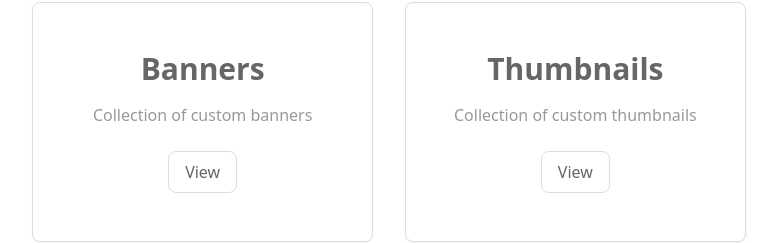
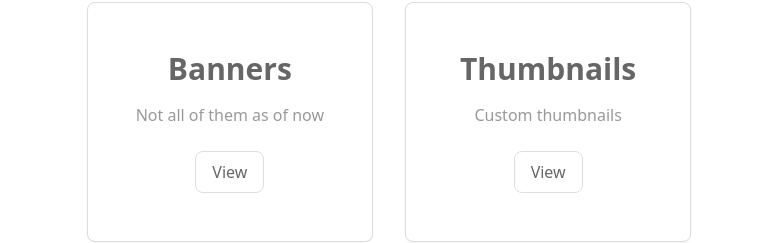
Before and after one commit to OriginPoints/portfolio, a Next.js app: page / in a window 1280 px wide. Shown: the part 350-593 px from the top of the page, without its empty margins (251-1028 px from the left). Built offline with nearby package versions, Linux system fonts and the light colour scheme.

Commit message:
Update portfolio with latest changes, including anti-theft measures and UI improvements.

```diff
--- a/src/pages/index.tsx
+++ b/src/pages/index.tsx
@@ -23,12 +23,13 @@ const galleryItems: GalleryItem[] = [
  // { id: 4, title: 'Banner', image: 'https://placehold.co/3500x1500/000000/ffffff?text=Banner', category: 'banners' },
 
   // Thumbnails
-  { id: 6, title: 'Youtube Thumbnail', image: 'https://i.ibb.co/TsFFt4H/dominating-afx.png', category: 'thumbnails' },
-  { id: 7, title: 'Youtube Thumbnail', image: 'https://i.ibb.co/93Cv8rfj/thumbnail-settings-guide.png', category: 'thumbnails' },
-  { id: 8, title: 'Youtube Thumbnail', image: 'https://i.ibb.co/qbfDW82/youtube.png', category: 'thumbnails' },
-  { id: 9, title: 'Youtube Thumbnail', image: 'https://i.ibb.co/rGWMpqpb/youtube2.png', category: 'thumbnails' },
-  { id: 10, title: 'Game Thumbnail', image: 'https://i.ibb.co/W4zNHTB9/Drawing-28-sketchpad-1.png', category: 'thumbnails' },
-  { id: 11, title: 'Game Thumbnail', image: 'https://i.ibb.co/LdvmRvd0/ya-afx.png', category: 'thumbnails' },
+  { id: 6, title: 'Thumbnail', image: 'https://i.ibb.co/TsFFt4H/dominating-afx.png', category: 'thumbnails' },
+  { id: 7, title: 'Thumbnail', image: 'https://i.ibb.co/bMys845m/autistic-afx.png', category: 'thumbnails' },
+  { id: 12, title: 'Thumbnail', image: 'https://i.ibb.co/93Cv8rfj/thumbnail-settings-guide.png', category: 'thumbnails' },
+  { id: 11, title: 'Thumbnail', image: 'https://i.ibb.co/LdvmRvd0/ya-afx.png', category: 'thumbnails' },
+  { id: 8, title: 'Thumbnail', image: 'https://i.ibb.co/W4zNHTB9/Drawing-28-sketchpad-1.png', category: 'thumbnails' },
+  { id: 9, title: 'Thumbnail', image: 'https://i.ibb.co/qbfDW82/youtube.png', category: 'thumbnails' },
+  { id: 10, title: 'Thumbnail', image: 'https://i.ibb.co/rGWMpqpb/youtube2.png', category: 'thumbnails' },
 ];
 
 // Animation variants
@@ -206,7 +207,7 @@ export default function Home() {
         `}</style>
       </Head>
 
-      <main className="min-h-screen bg-white text-secondary">
+      <main className="min-h-screen text-secondary">
 
         {/* Category Selector */}
         <div>
@@ -238,7 +239,7 @@ export default function Home() {
                     variants={cardVariants}
                   >
                     <h3 className="text-2xl md:text-3xl font-bold mb-4 text-secondary">Banners</h3>
-                    <p className="text-accent mb-6">Collection of custom banners</p>
+                    <p className="text-accent mb-6">Not all of them as of now</p>
                     <div className="mt-auto">
                       <span className="inline-block px-4 py-2 border border-stroke rounded-lg font-medium text-secondary hover:bg-secondary hover:text-white transition-colors">
                         View
@@ -259,7 +260,7 @@ export default function Home() {
                     variants={cardVariants}
                   >
                     <h3 className="text-2xl md:text-3xl font-bold mb-4 text-secondary">Thumbnails</h3>
-                    <p className="text-accent mb-6">Collection of custom thumbnails</p>
+                    <p className="text-accent mb-6">Custom thumbnails</p>
                     <div className="mt-auto">
                       <span className="inline-block px-4 py-2 border border-stroke rounded-lg font-medium text-secondary hover:bg-secondary hover:text-white transition-colors">
                         View
```
